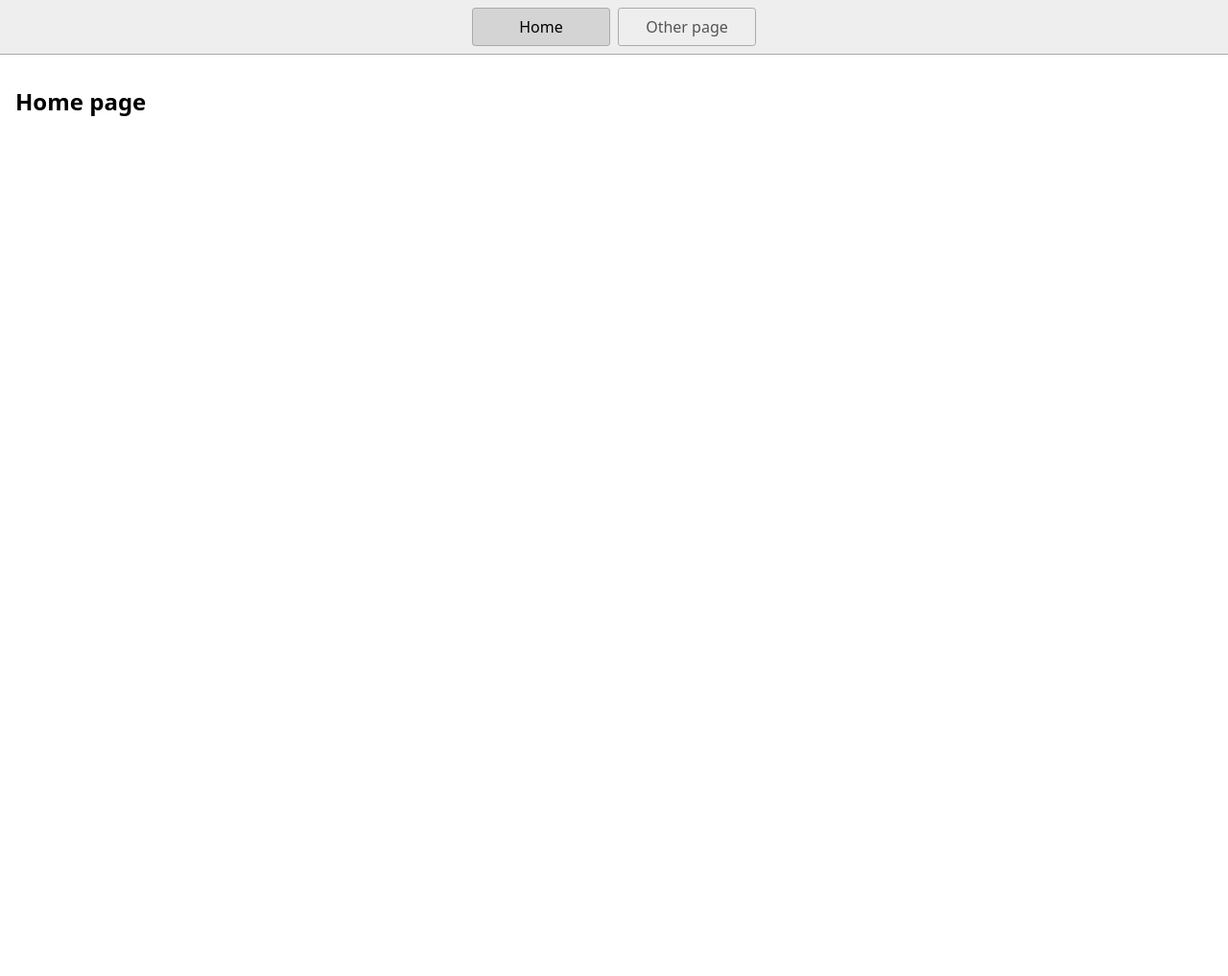
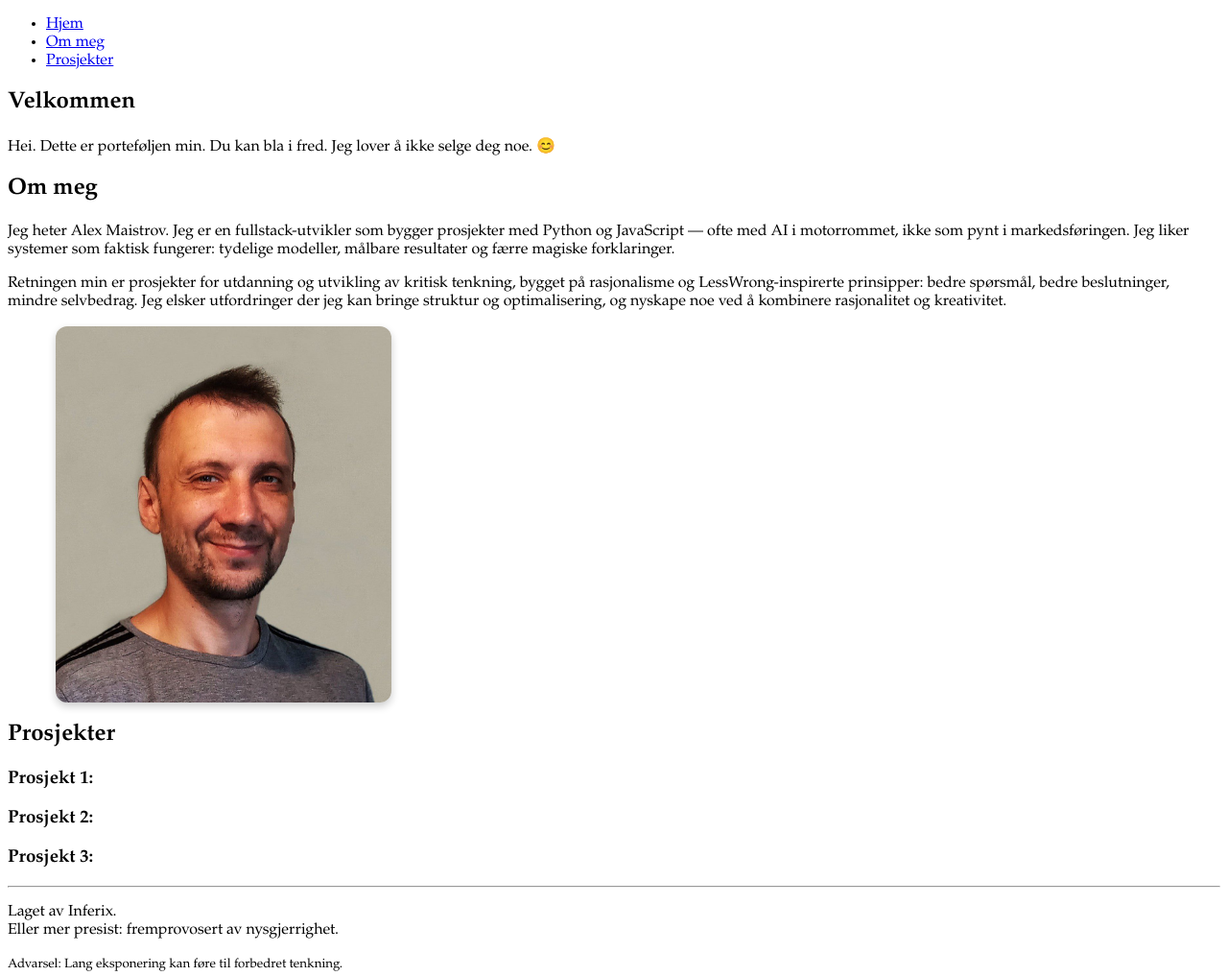
Before and after one commit to inferixon/Kodeloftet_Oppgave_001, a website: page index.html in a window 1280 px wide. Shown: the whole page at 96% size. Before the commit the page ends 800 px from the top, so only its background shows below. Drawn offline with Linux system fonts and the light colour scheme.

Commit message:
feat: update Oppgave 001 portfolio progress

```diff
--- a/index.html
+++ b/index.html
@@ -1,23 +1,88 @@
 <!DOCTYPE html>
-<html lang="en">
+<html lang="nb">
   <head>
-    <title>Home</title>
+    <title>Alex Maistrov | Portefølje</title>
     <meta charset="UTF-8" />
     <meta name="viewport" content="width=device-width" />
-    <!--
-      Need a visual blank slate?
-      Remove all code in `styles.css`!
-    -->
     <link rel="stylesheet" href="styles.css" />
     <script type="module" src="script.js"></script>
   </head>
   <body>
-    <nav>
-      <a href="/" aria-current="page">Home</a>
-      <a href="/page2.html">Other page</a>
-    </nav>
+    <!-- HEADER: stedet der ego og navigasjon later som de er struktur -->
+    <header>
+      <!-- NAV: illusjonen av kontroll over kaoset -->
+      <nav aria-label="Hovednavigasjon">
+        <ul>
+          <li><a href="#hjem">Hjem</a></li>
+          <li><a href="#om">Om meg</a></li>
+          <li><a href="#prosjekter">Prosjekter</a></li>
+        </ul>
+      </nav>
+    </header>
+
+    <!-- MAIN: der oppmerksomheten din enten våkner eller dør -->
     <main>
-      <h1>Home page</h1>
+
+        <!-- HERO SECTION: første kontakt med virkeligheten -->
+        <section id="hjem" aria-labelledby="hjem-tittel" class="hero">
+          <h2 id="hjem-tittel">Velkommen</h2>
+          <p> Hei. Dette er porteføljen min. Du kan bla i fred. Jeg lover å ikke selge deg noe. 😊
+          </p>
+        </section>
+
+
+
+
+        <!-- ABOUT SECTION: identitet som en midlertidig hypotese -->
+        <section id="om" aria-labelledby="om-tittel" class="about">
+          <h2 id="om-tittel">Om meg</h2>
+
+          <p>
+            Jeg heter Alex Maistrov. Jeg er en fullstack-utvikler som bygger prosjekter med Python og JavaScript —
+            ofte med AI i motorrommet, ikke som pynt i markedsføringen.
+            Jeg liker systemer som faktisk fungerer: tydelige modeller, målbare resultater og færre magiske forklaringer.
+          </p>
+
+          <p>
+            Retningen min er prosjekter for utdanning og utvikling av kritisk tenkning, bygget på rasjonalisme og LessWrong-inspirerte prinsipper:
+            bedre spørsmål, bedre beslutninger, mindre selvbedrag.
+            Jeg elsker utfordringer der jeg kan bringe struktur og optimalisering, og nyskape noe ved å kombinere rasjonalitet og kreativitet.
+          </p>
+          <figure>
+            <img
+              src="Images/photo.jpg"
+              alt="Portrett av Alex Maistrov"
+              sizes="(max-width: 300px) 100vw, 600px"
+            />
+          </figure>
+        </section>
+
+        <!-- PROJECTS SECTION: bevis på at jeg kan gjøre mer enn å snakke -->
+        <section id="prosjekter" aria-labelledby="prosjekter-tittel" class
+        ="projects">
+          <h2 id="prosjekter-tittel">Prosjekter</h2>
+
+          <article class="project">
+            <h3>Prosjekt 1: </h3>
+            <p></p>
+          </article>
+
+          <article class="project">
+            <h3>Prosjekt 2: </h3>
+            <p></p>
+          </article>
+
+          <article class="project">
+            <h3>Prosjekt 3: </h3>
+            <p></p>
+          </article>
+
     </main>
+    <hr>
+    <!-- FOOTER: der identitet reduseres til metadata -->
+    <footer>
+      <p>Laget av Inferix.<br>Eller mer presist: fremprovosert av nysgjerrighet.</p>
+      <p><small>Advarsel: Lang eksponering kan føre til forbedret tenkning.</small></p>
+    </footer>
   </body>
 </html>
--- a/styles.css
+++ b/styles.css
@@ -1,46 +1,18 @@
-* {
-  box-sizing: border-box;
+/*
+CSS Selector = hva skal vi endre? header
+CSS Declaration = blokken hvor koden finnes, og som forteller oss hva vi skal endre og hvordan. display: flex
+CSS Rule =  hva og hvordan skal ting endres property: value; display: flex;
+*/
+
+body {
+	font-family: "Palatino Linotype";
 }
 
-body {
-  margin: 0;
-  font-family: system-ui, sans-serif;
-  color: black;
-  background-color: white;
+img {
+  width: 350px;
+  height: auto;
+  display: block;
+  margin: 10px;
+  border-radius: 12px;
+  box-shadow: 0 4px 8px rgba(0, 0, 0, 0.2);
 }
-
-nav {
-  display: flex;
-  flex-wrap: wrap;
-  align-items: center;
-  justify-content: center;
-  padding: 0.5rem;
-  gap: 0.5rem;
-  border-bottom: solid 1px #aaa;
-  background-color: #eee;
-}
-
-nav a {
-  display: inline-block;
-  min-width: 9rem;
-  padding: 0.5rem;
-  border-radius: 0.2rem;
-  border: solid 1px #aaa;
-  text-align: center;
-  text-decoration: none;
-  color: #555;
-}
-
-nav a[aria-current='page'] {
-  color: #000;
-  background-color: #d4d4d4;
-}
-
-main {
-  padding: 1rem;
-}
-
-h1 {
-  font-weight: bold;
-  font-size: 1.5rem;
-}
```
Also changed, not shown: Images/photo.jpg (added).
